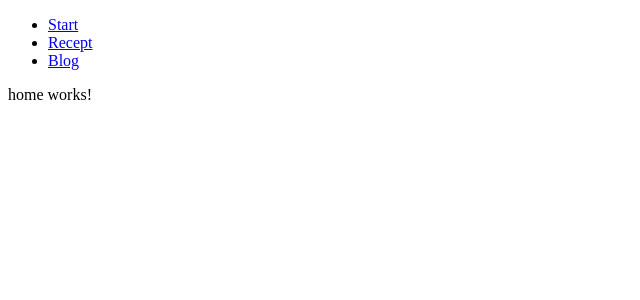
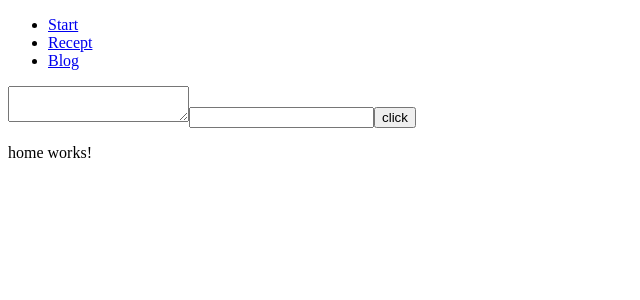
Before and after one commit to fishenchips/husman, an Angular app: page / in a window 1280 px wide. Shown: the top 300 px of the page, without its empty margins (0-640 px from the left). Built offline with nearby package versions, Linux system fonts and the light colour scheme.

Commit message:
creating reactive test form

```diff
--- a/src/app/app.module.ts
+++ b/src/app/app.module.ts
@@ -1,5 +1,6 @@
 import { NgModule } from '@angular/core';
 import { BrowserModule } from '@angular/platform-browser';
+import { FormsModule, ReactiveFormsModule } from '@angular/forms';
 
 import { AppRoutingModule } from './app-routing.module';
 import { AppComponent } from './app.component';
@@ -14,7 +15,7 @@ import { RecipesComponent } from './recipes/recipes.component';
     HomeComponent,
     RecipesComponent,
   ],
-  imports: [BrowserModule, AppRoutingModule],
+  imports: [BrowserModule, AppRoutingModule, FormsModule, ReactiveFormsModule],
   providers: [],
   bootstrap: [AppComponent],
 })
--- a/src/app/header/header.component.html
+++ b/src/app/header/header.component.html
@@ -12,4 +12,10 @@
       </li>
     </ul>
   </div>
+  <form [formGroup]="testForm" (ngSubmit)="onSubmit()">
+    <textarea formControlName="text"></textarea>
+    <input type="text" formControlName="number" #val />
+    <button type="submit">click</button>
+  </form>
+  <p>{{ val.value }}</p>
 </nav>
--- a/src/app/header/header.component.ts
+++ b/src/app/header/header.component.ts
@@ -1,8 +1,30 @@
 import { Component } from '@angular/core';
+import { FormControl, FormGroup } from '@angular/forms';
 
 @Component({
   selector: 'app-header',
   templateUrl: './header.component.html',
   styleUrls: ['./header.component.scss'],
 })
-export class HeaderComponent {}
+export class HeaderComponent {
+  testForm: FormGroup;
+
+  ngOnInit(): void {
+    this.initForm();
+  }
+
+  onSubmit() {
+    console.log(this.testForm);
+    console.log('hej');
+  }
+
+  private initForm() {
+    let description = '';
+    let no = '';
+
+    this.testForm = new FormGroup({
+      text: new FormControl(description),
+      number: new FormControl(no),
+    });
+  }
+}
--- a/tsconfig.json
+++ b/tsconfig.json
@@ -18,7 +18,8 @@
     "target": "ES2022",
     "module": "ES2022",
     "useDefineForClassFields": false,
-    "lib": ["ES2022", "dom"]
+    "lib": ["ES2022", "dom"],
+    "strictPropertyInitialization": false
   },
   "angularCompilerOptions": {
     "enableI18nLegacyMessageIdFormat": false,
```
